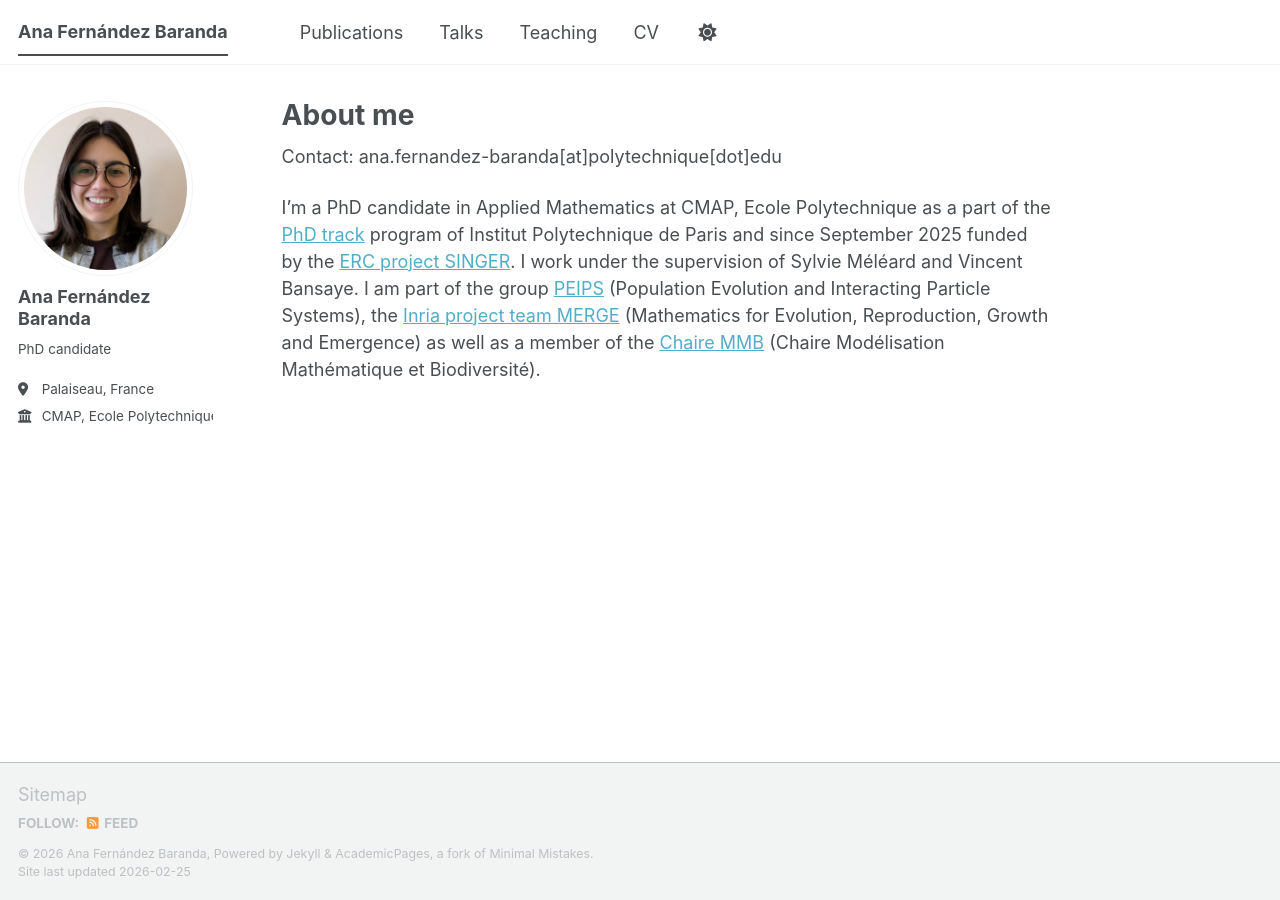
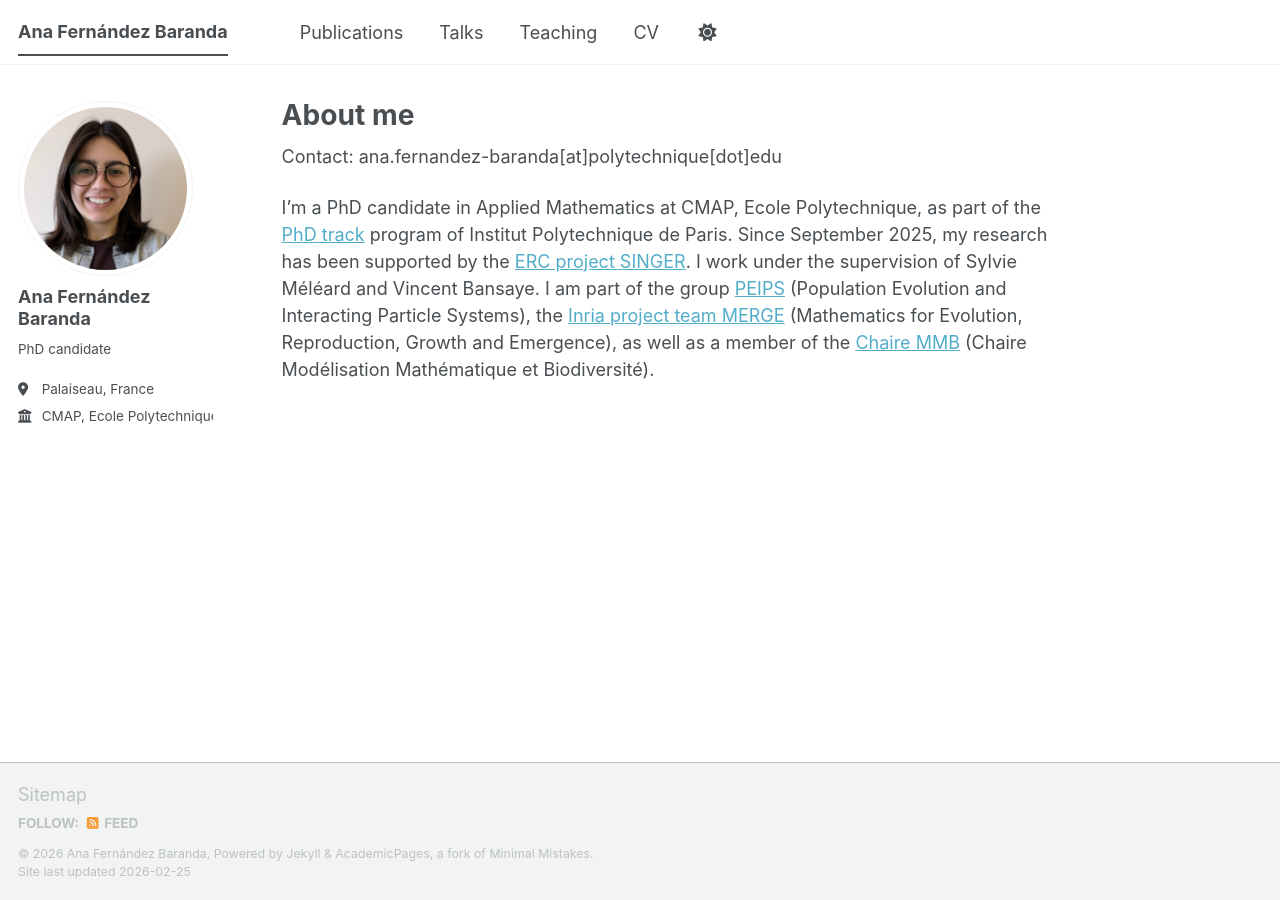
Before and after one commit to ana-fernandezbaranda/ana-fernandezbaranda.github.io, a Jekyll site: the page built from _pages/about.md, in a window 1280 px wide. Built offline with Jekyll 4.4.1, drawn with Linux system fonts in a browser that asks for light colours; a script bundle is joined from its source files by our own code; library files that are not in the unit come from our copies.

Commit message:
Update about.md

```diff
--- a/_pages/about.md
+++ b/_pages/about.md
@@ -8,4 +8,4 @@
 ---
 Contact: ana.fernandez-baranda[at]polytechnique[dot]edu
 
-I'm a PhD candidate in Applied Mathematics at CMAP, Ecole Polytechnique as a part of the [PhD track](https://www.ip-paris.fr/en/education/phd-track/phd-track-mathematics) program of Institut Polytechnique de Paris and since September 2025 funded by the [ERC project SINGER](https://www.ip-paris.fr/erc-singer-stochastic-dynamics-single-cells-growth-emergence-and-resistance). I work under the supervision of Sylvie Méléard and Vincent Bansaye. I am part of the group [PEIPS](https://cmap.ip-paris.fr/en/research/probability/peips) (Population Evolution and Interacting Particle Systems), the [Inria project team MERGE](https://team.inria.fr/merge/fr/) (Mathematics for Evolution, Reproduction, Growth and Emergence) as well as a member of the [Chaire MMB](http://www.cmap.polytechnique.fr/~chaire-mmb//index.html) (Chaire Modélisation Mathématique et Biodiversité).
+I'm a PhD candidate in Applied Mathematics at CMAP, Ecole Polytechnique, as part of the [PhD track](https://www.ip-paris.fr/en/education/phd-track/phd-track-mathematics) program of Institut Polytechnique de Paris. Since September 2025, my research has been supported by the [ERC project SINGER](https://www.ip-paris.fr/erc-singer-stochastic-dynamics-single-cells-growth-emergence-and-resistance). I work under the supervision of Sylvie Méléard and Vincent Bansaye. I am part of the group [PEIPS](https://cmap.ip-paris.fr/en/research/probability/peips) (Population Evolution and Interacting Particle Systems), the [Inria project team MERGE](https://team.inria.fr/merge/fr/) (Mathematics for Evolution, Reproduction, Growth and Emergence), as well as a member of the [Chaire MMB](http://www.cmap.polytechnique.fr/~chaire-mmb//index.html) (Chaire Modélisation Mathématique et Biodiversité).
```
